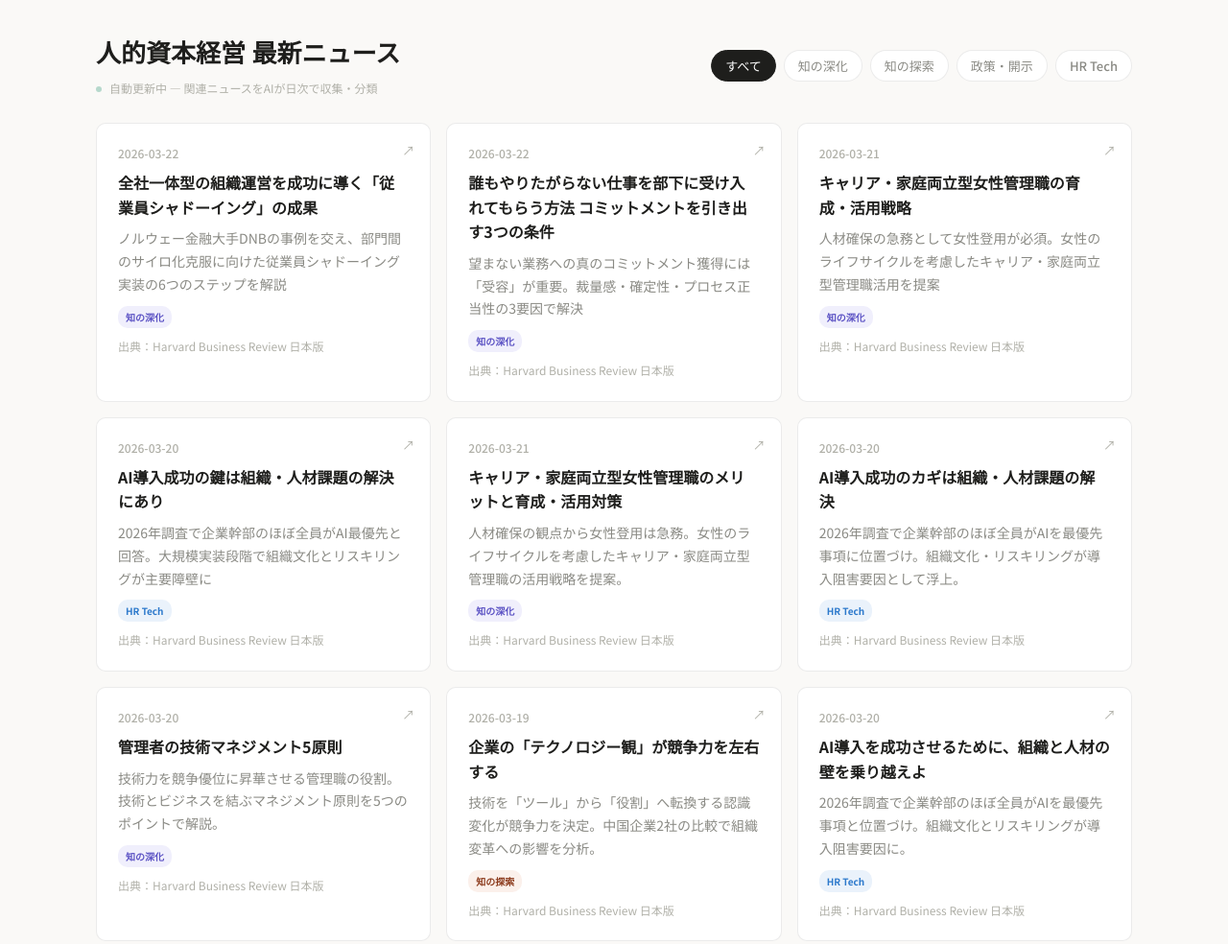
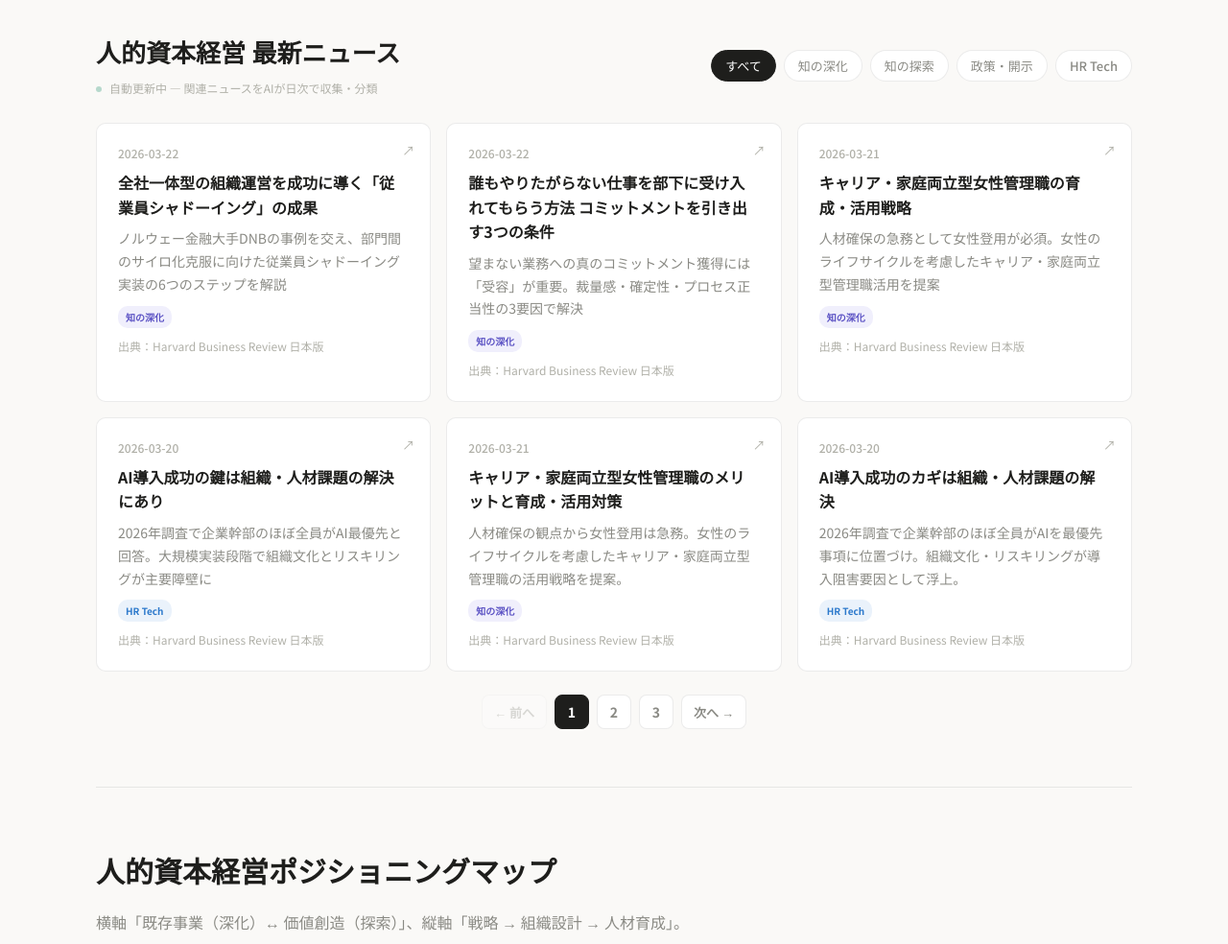
Before and after one commit to kando-inc/hc-landscape, a plain HTML site: page index.html in a window 1280 px wide. Shown: the part 1000-1984 px from the top of the page at 96% size. Drawn offline with Linux system fonts and the light colour scheme.

Commit message:
📄 ニュース6件表示＋ページネーション追加、クローラー最大記事数を30件に拡大

```diff
--- a/index.html
+++ b/index.html
@@ -257,8 +257,15 @@ a.news-card:hover::after{color:var(--accent)}
 .news-tag.tech{background:var(--blue-lt);color:var(--blue)}
 .news-source{font-size:12px;color:var(--text4);margin-top:8px}
 .news-loading{text-align:center;padding:40px;color:var(--text3);font-size:14px}
-.news-more{display:block;text-align:center;margin-top:24px;font-size:13px;color:var(--text3);text-decoration:none;padding:12px;border:1px solid var(--border);border-radius:8px;transition:all .2s}
+.news-more{display:block;text-align:center;margin-top:24px;font-size:14px;color:var(--text3);text-decoration:none;padding:12px;border:1px solid var(--border);border-radius:8px;transition:all .2s}
 .news-more:hover{border-color:var(--text3);color:var(--text2)}
+.news-pager{display:flex;align-items:center;justify-content:center;gap:8px;margin-top:24px}
+.news-pager button{width:36px;height:36px;border-radius:8px;border:1px solid var(--border);background:var(--white);color:var(--text3);font-size:14px;font-weight:600;cursor:pointer;transition:all .2s;font-family:var(--sans)}
+.news-pager button:hover{border-color:var(--text3);color:var(--text2)}
+.news-pager button.active{background:var(--text);color:var(--white);border-color:var(--text)}
+.news-pager button:disabled{opacity:.3;cursor:default}
+.news-pager .pager-arrow{width:auto;padding:0 12px;font-size:13px}
+.news-pager-info{font-size:12px;color:var(--text4);margin:0 8px}
 .news-auto{display:flex;align-items:center;gap:8px;font-size:12px;color:var(--text4)}
 .news-auto .dot{width:6px;height:6px;border-radius:50%;background:var(--teal);animation:pulse 2s infinite}
 @keyframes pulse{0%,100%{opacity:1}50%{opacity:.3}}
@@ -310,7 +317,7 @@ a.news-card:hover::after{color:var(--accent)}
   <div class="news-grid" id="newsGrid">
     <div class="news-loading">最新ニュースを読み込み中...</div>
   </div>
-  <div class="news-more" style="cursor:default;opacity:.6">ニュース自動収集を準備中です。近日中に過去のニュース一覧を公開予定。</div>
+  <div id="newsPager" class="news-pager"></div>
 </section>
 
 <!-- MAP -->
@@ -685,16 +692,31 @@ const sampleNews = [];
 const catLabels={deep:"知の深化",explore:"知の探索",policy:"政策・開示",tech:"HR Tech"};
 const grid=document.getElementById('newsGrid');
 
-function renderNews(filter){
-  const filtered=filter==='all'?sampleNews:sampleNews.filter(n=>n.cat===filter);
+const PAGE_SIZE = 6;
+let currentPage = 1;
+let currentFilter = 'all';
+
+function getFiltered(){
+  return currentFilter==='all'?sampleNews:sampleNews.filter(n=>n.cat===currentFilter);
+}
+
+function renderNews(){
+  const filtered = getFiltered();
+  const totalPages = Math.max(1, Math.ceil(filtered.length / PAGE_SIZE));
+  if(currentPage > totalPages) currentPage = totalPages;
+  const start = (currentPage - 1) * PAGE_SIZE;
+  const page = filtered.slice(start, start + PAGE_SIZE);
+
   if(filtered.length===0){
     grid.innerHTML=`<div style="grid-column:1/-1;text-align:center;padding:48px 20px;color:var(--text3)">
-      <div style="font-size:14px;font-weight:500;margin-bottom:8px">ニュースを収集中です</div>
-      <div style="font-size:12px;line-height:1.7">人的資本経営に関する最新情報を、官公庁・コンサルファーム・HR専門機関などの<br>一次情報源からAIが自動収集・分類しています。まもなく配信を開始します。</div>
+      <div style="font-size:15px;font-weight:500;margin-bottom:8px">ニュースを収集中です</div>
+      <div style="font-size:13px;line-height:1.7">人的資本経営に関する最新情報を、官公庁・コンサルファーム・HR専門機関などの<br>一次情報源からAIが自動収集・分類しています。</div>
     </div>`;
+    document.getElementById('newsPager').innerHTML='';
     return;
   }
-  grid.innerHTML=filtered.map(n=>{
+
+  grid.innerHTML=page.map(n=>{
     const hasUrl=n.url&&n.url!=='#';
     const tag=hasUrl?'a':'div';
     const attrs=hasUrl?` href="${n.url}" target="_blank" rel="noopener"`:'';
@@ -709,15 +731,36 @@ function renderNews(filter){
       <div class="news-source">出典：${n.source}</div>
     </${tag}>`;
   }).join('');
+
+  // Pager
+  const pager = document.getElementById('newsPager');
+  if(totalPages <= 1){ pager.innerHTML=''; return; }
+  let html = `<button class="pager-arrow" onclick="goPage(${currentPage-1})" ${currentPage===1?'disabled':''}>← 前へ</button>`;
+  for(let i=1;i<=totalPages;i++){
+    html += `<button class="${i===currentPage?'active':''}" onclick="goPage(${i})">${i}</button>`;
+  }
+  html += `<button class="pager-arrow" onclick="goPage(${currentPage+1})" ${currentPage===totalPages?'disabled':''}>次へ →</button>`;
+  pager.innerHTML = html;
 }
-renderNews('all');
+
+function goPage(p){
+  const totalPages = Math.ceil(getFiltered().length / PAGE_SIZE);
+  if(p < 1 || p > totalPages) return;
+  currentPage = p;
+  renderNews();
+  document.getElementById('news').scrollIntoView({behavior:'smooth',block:'start'});
+}
+
+renderNews();
 
 // Filter buttons
 document.querySelectorAll('.news-filter').forEach(btn=>{
   btn.addEventListener('click',()=>{
     document.querySelectorAll('.news-filter').forEach(b=>b.classList.remove('active'));
     btn.classList.add('active');
-    renderNews(btn.dataset.filter);
+    currentFilter = btn.dataset.filter;
+    currentPage = 1;
+    renderNews();
   });
 });
 
@@ -729,7 +772,8 @@ async function loadNews() {
     if (data.articles && data.articles.length > 0) {
       sampleNews.length = 0;
       sampleNews.push(...data.articles);
-      renderNews('all');
+      currentPage = 1;
+      renderNews();
     }
   } catch(e) {
     console.log('News feed: ' + e.message);
```
Also changed, not shown: 1 other file.
